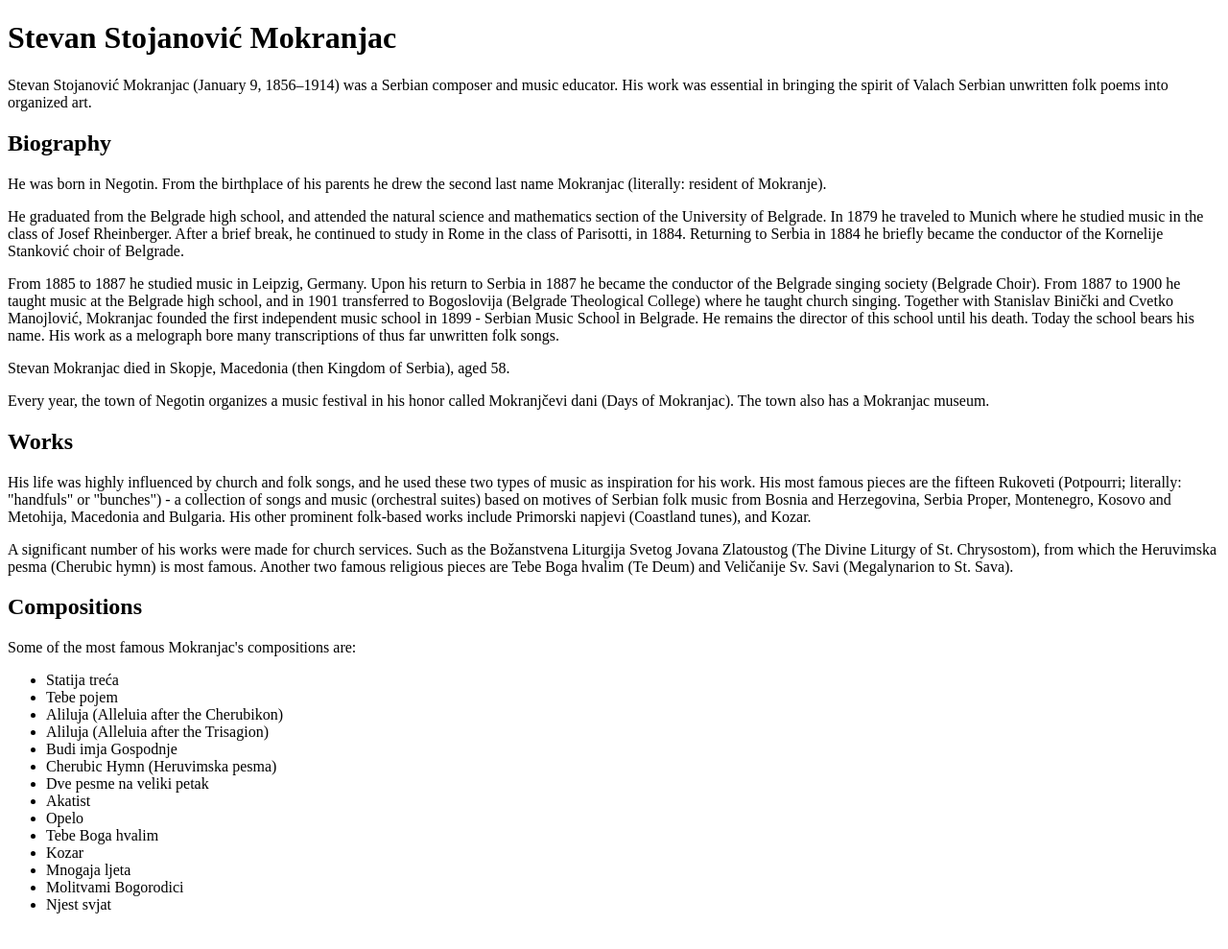
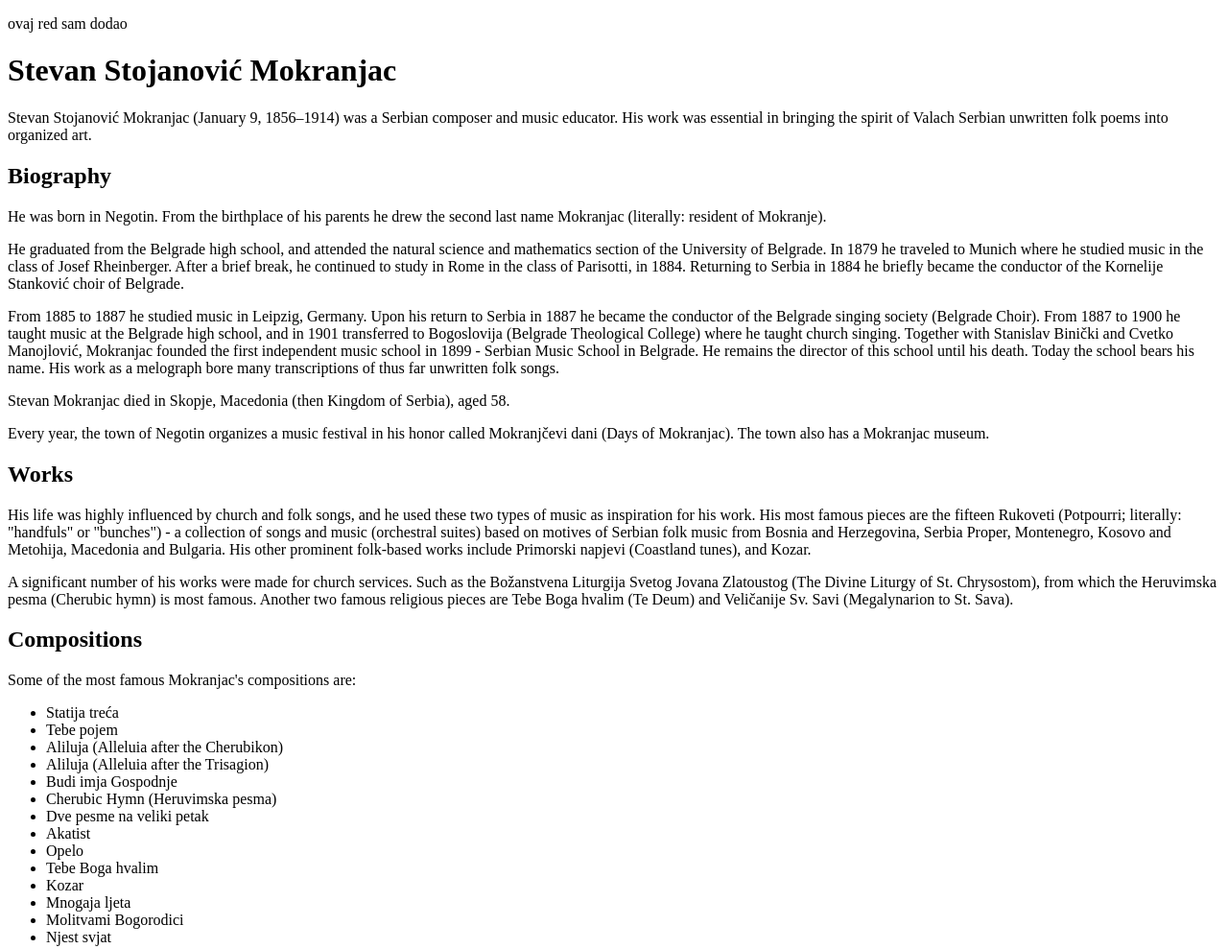
Before and after one commit to Trivunovic90/Trivunovic, a plain HTML site: page index.html in a window 1280 px wide. Shown: the whole page at 96% size. Before the commit the page ends 968 px from the top, so only its background shows below. Drawn offline with Linux system fonts and the light colour scheme.

Commit message:
Second Commit

```diff
--- a/index.html
+++ b/index.html
@@ -6,6 +6,7 @@
     <title>Stevan Stojanović Mokranjac</title>
 </head>
 <body>
+    <p>ovaj red sam dodao</p>
     <h1>Stevan Stojanović Mokranjac</h1>
 
 <p>Stevan Stojanović Mokranjac (January 9, 1856–1914) was a Serbian composer and music educator. His work was essential in bringing the spirit of Valach Serbian unwritten folk poems into organized art. </p>
```
